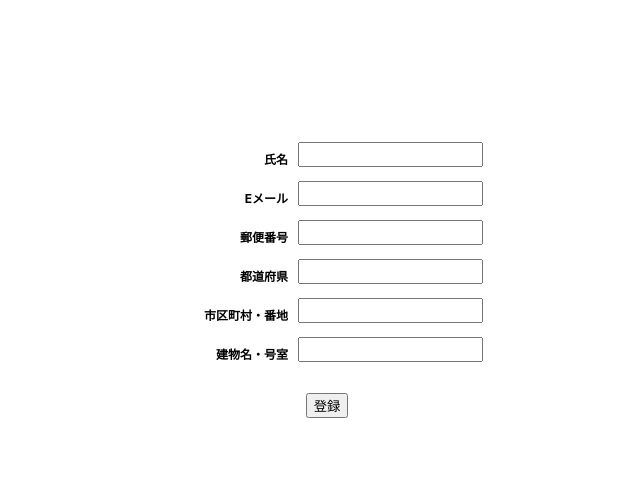
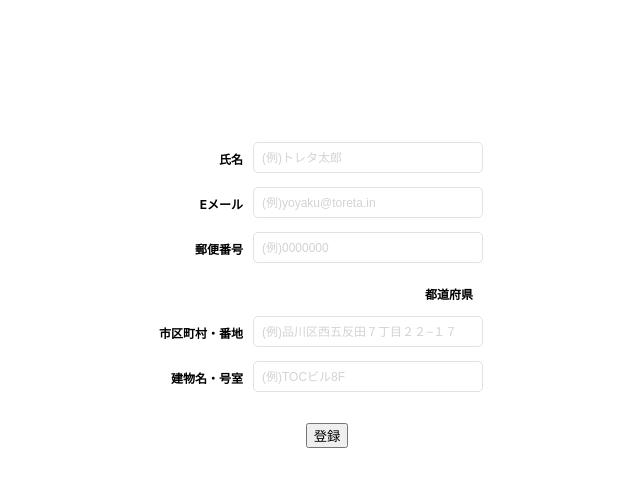
Before and after one commit to gaku101/frontend-recruiting-takahashi, a React (Create React App) app in the folder assignment-2/samples/react/: page / in a window 1280 px wide. Shown: the top 486 px of the page, without its empty margins (313-953 px from the left). Built offline with nearby package versions, Linux system fonts and the light colour scheme.

Commit message:
feat: InputTextコンポーネント追加 #3

```diff
--- a/assignment-2/samples/react/src/components/Form.tsx
+++ b/assignment-2/samples/react/src/components/Form.tsx
@@ -1,31 +1,71 @@
+import { useState } from "react"
 import styles from "./Form.module.scss"
+import { InputText } from "./InputText"
 
 export const Form: React.FC = () => {
+  /** 各入力欄のstate */
+  const [name, setName] = useState("")
+  const [email, setEmail] = useState("")
+  const [zip, setZip] = useState("")
+  const [prefecture, setPrefecture] = useState("")
+  const [address1, setAddress1] = useState("")
+  const [address2, setAddress2] = useState("")
+
+  /** バリデーションメッセージのstate */
+  const [nameValidation, setNameValidation] = useState("")
+  const [emailValidation, setEmailValidation] = useState("")
+  const [zipValidation, setZipValidation] = useState("")
+  const [prefectureValidation, setPrefectureValidation] = useState("")
+  const [address1Validation, setAddress1Validation] = useState("")
+
   return (
     <div className={styles.formContainer}>
       <div className={styles.inputAreaContainer}>
         <label>氏名</label>
-        <input type='text' />
+        <InputText
+          keyword={name}
+          setKeyword={setName}
+          validation={nameValidation}
+          placeholder='(例)トレタ太郎'
+        />
       </div>
       <div className={styles.inputAreaContainer}>
         <label>Eメール</label>
-        <input type='text' />
+        <InputText
+          keyword={email}
+          setKeyword={setEmail}
+          validation={emailValidation}
+          placeholder='(例)yoyaku@toreta.in'
+        />
       </div>
       <div className={styles.inputAreaContainer}>
         <label>郵便番号</label>
-        <input type='text' />
+        <InputText
+          keyword={zip}
+          setKeyword={setZip}
+          validation={zipValidation}
+          placeholder='(例)0000000'
+        />
       </div>
       <div className={styles.inputAreaContainer}>
         <label>都道府県</label>
-        <input type='text' />
       </div>
       <div className={styles.inputAreaContainer}>
         <label>市区町村・番地</label>
-        <input type='text' />
+        <InputText
+          keyword={address1}
+          setKeyword={setAddress1}
+          validation={address1Validation}
+          placeholder='(例)品川区西五反田７丁目２２−１７'
+        />
       </div>
       <div className={styles.inputAreaContainer}>
         <label>建物名・号室</label>
-        <input type='text' />
+        <InputText
+          keyword={address2}
+          setKeyword={setAddress2}
+          placeholder='(例)TOCビル8F'
+        />
       </div>
       <div className={styles.buttonContainer}>
         <button>登録</button>
--- /dev/null
+++ b/assignment-2/samples/react/src/components/InputText.module.scss
@@ -0,0 +1,21 @@
+.inputTextContainer {
+  width: 230px;
+  & > input {
+    box-sizing: border-box;
+    width: 230px;
+    border: 1px solid #e2e2e2;
+    border-radius: 5px;
+    padding: 8px 8px 7px;
+    font-size: 12px;
+    display: block;
+    &::placeholder {
+      color: #d3d3d3;
+    }
+  }
+  & > span {
+    display: block;
+    font-size: 10px;
+    color: #fb0000;
+    text-align: start;
+  }
+}
--- /dev/null
+++ b/assignment-2/samples/react/src/components/InputText.tsx
@@ -0,0 +1,25 @@
+import styles from "./InputText.module.scss"
+import { Dispatch, SetStateAction, useCallback } from "react"
+
+type Props = {
+  keyword: string
+  setKeyword: Dispatch<SetStateAction<string>>
+  validation?: string
+  placeholder: string
+}
+export const InputText: React.FC<Props> = (props) => {
+  const { keyword, setKeyword, validation, placeholder } = props
+  const handleChangeKeyword = useCallback(
+    (e: React.ChangeEvent<HTMLInputElement | HTMLTextAreaElement>) => {
+      const { value } = e.currentTarget
+      setKeyword(value)
+    },
+    [setKeyword]
+  )
+  return (
+    <div className={styles.inputTextContainer}>
+      <input type='text' value={keyword} onChange={handleChangeKeyword} placeholder={placeholder} />
+      <span>{validation}</span>
+    </div>
+  )
+}
```
